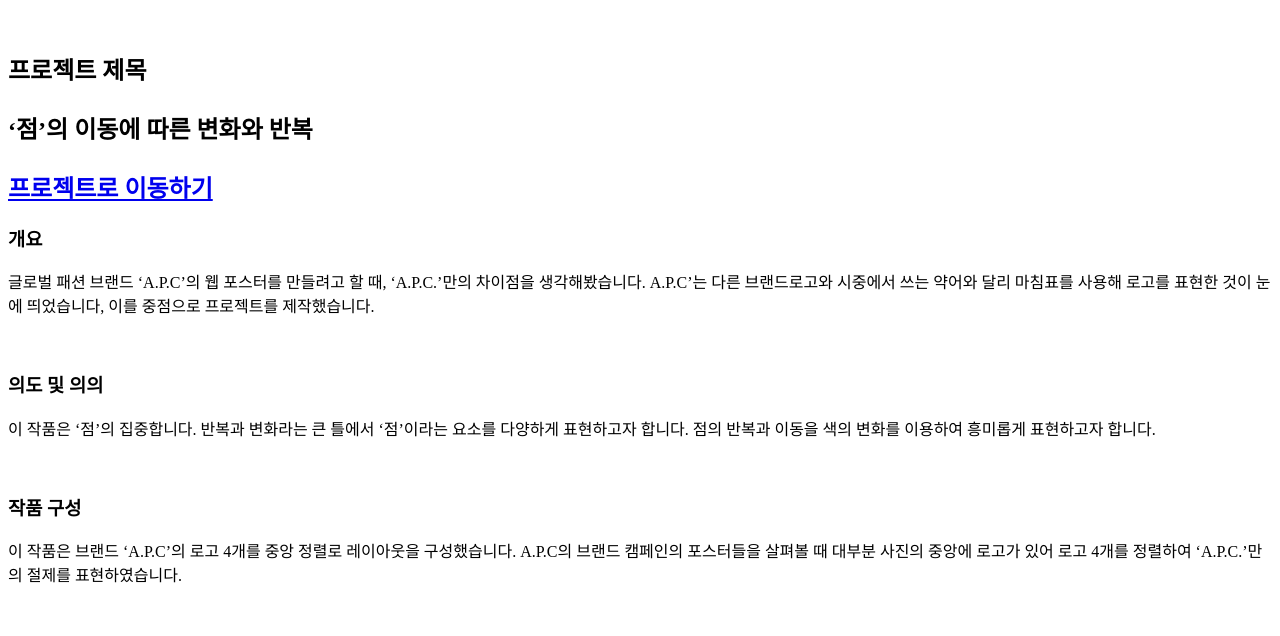
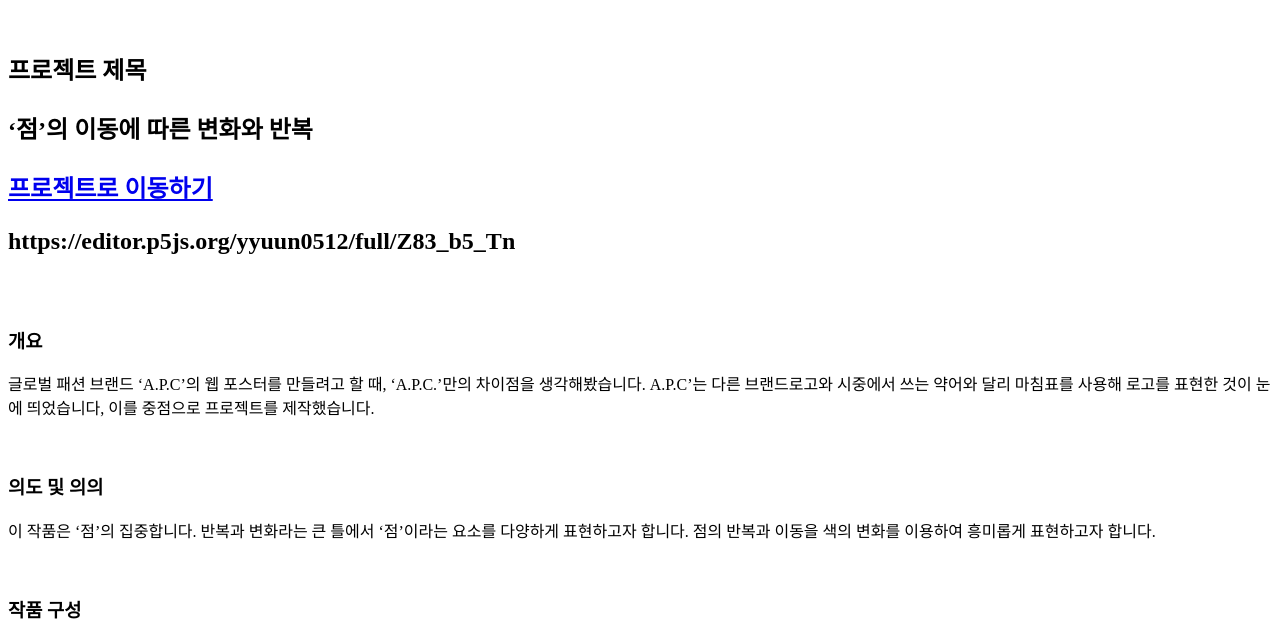
Before and after one commit to yunjeong-0512/final-coding_web, a plain HTML site: page index.html in a window 1280 px wide. Shown: the part 116-752 px from the top of the page. Drawn offline with Linux system fonts and the light colour scheme.

Commit message:
index.html

```diff
--- a/index.html
+++ b/index.html
@@ -10,6 +10,7 @@
 <h2> 프로젝트 제목 <h2>
 <p> ‘점’의 이동에 따른 변화와 반복</p>
 <a href = “https://editor.p5js.org/yyuun0512/full/Z83_b5_Tn”>프로젝트로 이동하기 </a>
+<p>https://editor.p5js.org/yyuun0512/full/Z83_b5_Tn</p>
 <br>
 <h3> 개요 </h3>
 <p> 글로벌 패션 브랜드 ‘A.P.C’의 웹 포스터를 만들려고 할 때, ‘A.P.C.’만의 차이점을 생각해봤습니다. A.P.C’는 다른 브랜드로고와 시중에서 쓰는 약어와 달리 마침표를 사용해 로고를 표현한 것이 눈에 띄었습니다, 이를 중점으로 프로젝트를 제작했습니다. </p>
```
